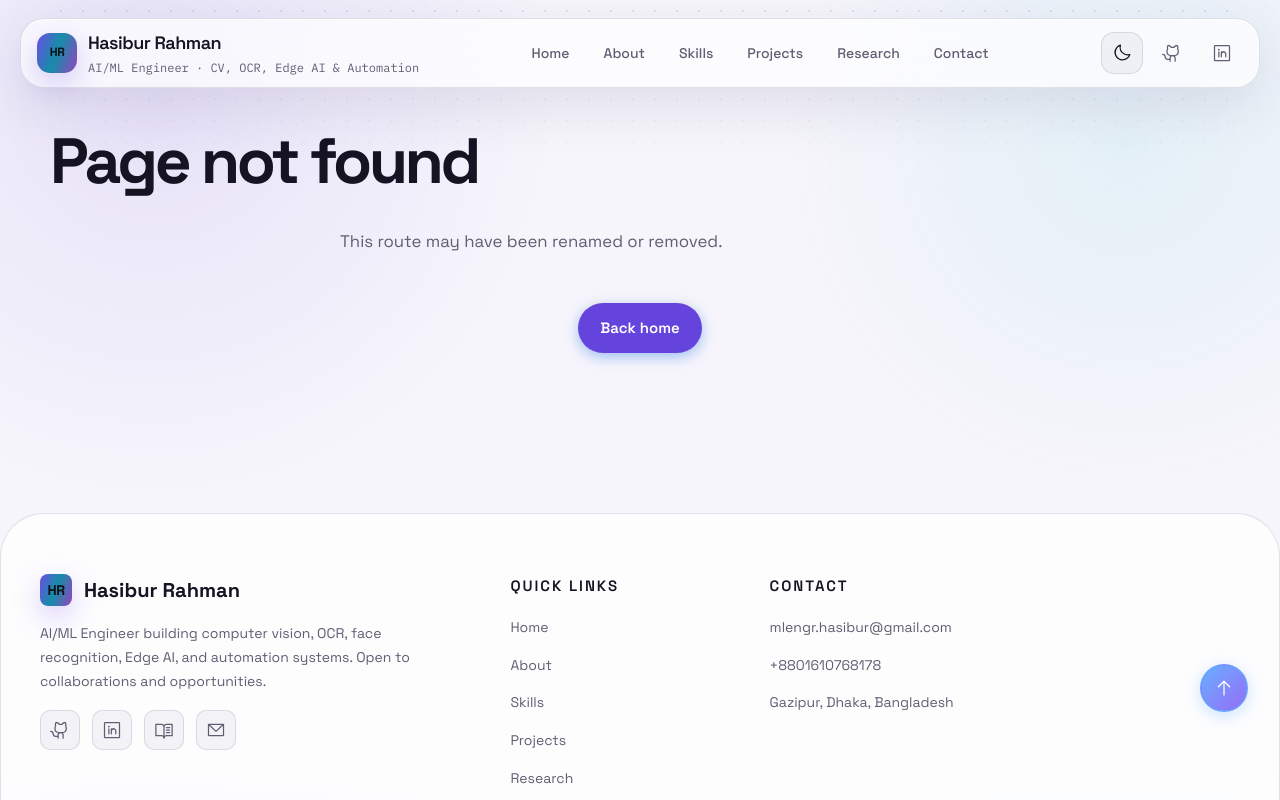
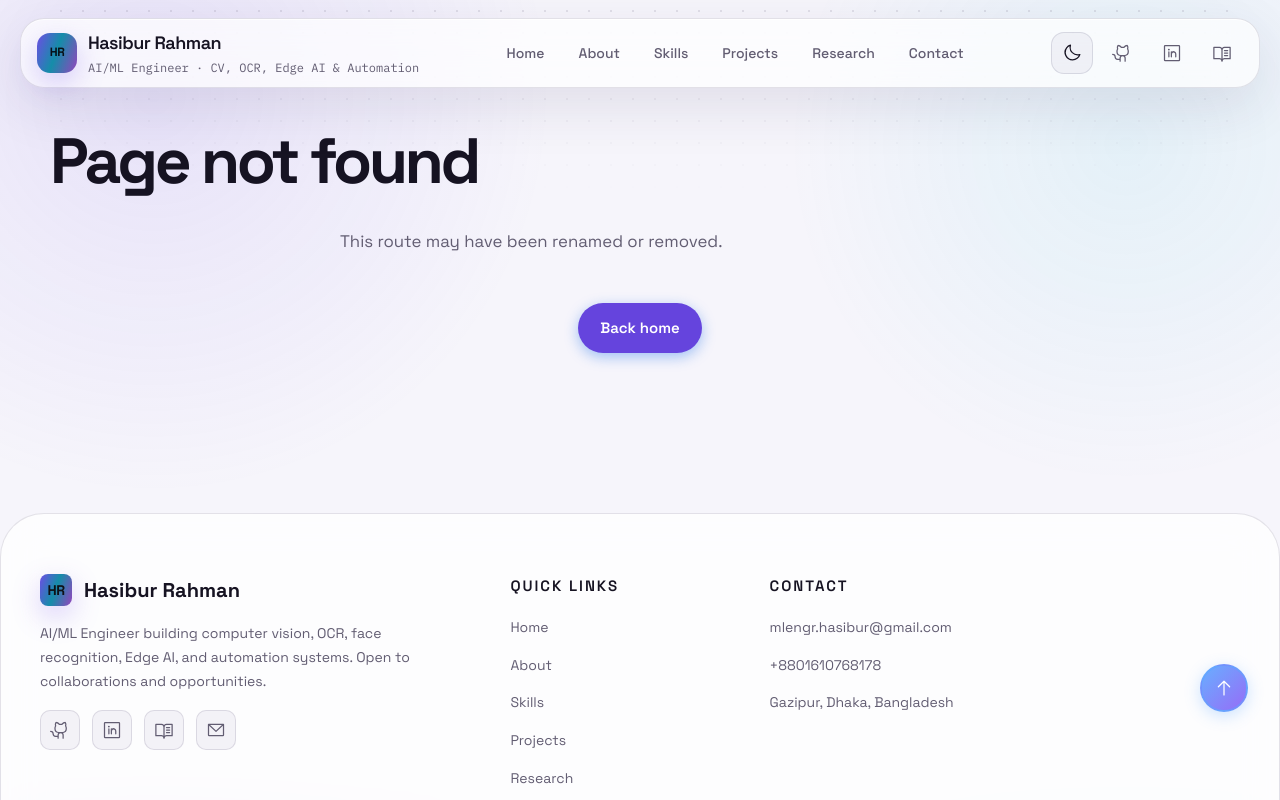
Before and after one commit to Hasibur013/hasib_ML_portfolio, a React (Vite) app: page /404 in a window 1280 px wide. Shown: the top 800 px of the page. Built offline with nearby package versions, Linux system fonts and the light colour scheme.

Commit message:
Add Google Scholar link to Navbar for enhanced profile accessibility.

```diff
--- a/src/components/Navbar.jsx
+++ b/src/components/Navbar.jsx
@@ -57,6 +57,9 @@ export default function Navbar() {
           <a className="navbar-icon" href={profile.linkedin} target="_blank" rel="noreferrer" aria-label="LinkedIn">
             <Icon name="linkedin" size={20} />
           </a>
+          <a className="navbar-icon" href={profile.scholar} target="_blank" rel="noreferrer" aria-label="Google Scholar">
+            <Icon name="scholar" size={20} />
+          </a>
           <button
             type="button"
             className="navbar-toggle"
```
